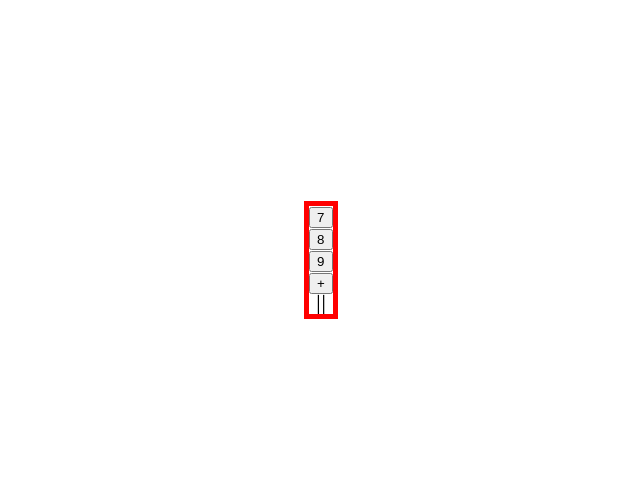
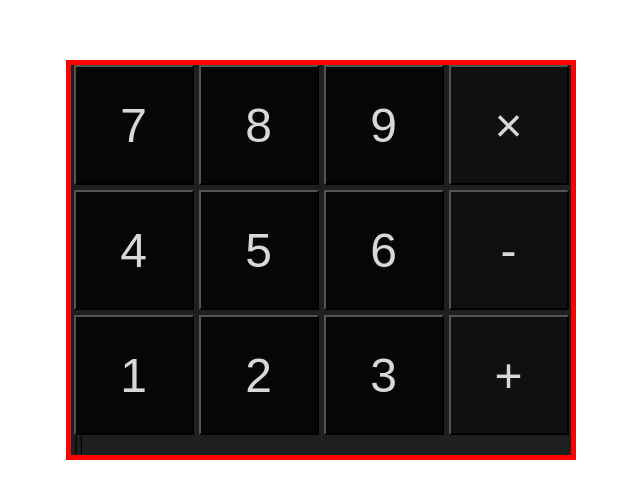
Before and after one commit to Lozerd/calculator_js, a React (Create React App) app: page / in a window 1280 px wide. Shown: the part 140-638 px from the top of the page, without its empty margins (319-959 px from the left). Built offline with nearby package versions, Linux system fonts and the light colour scheme.

Commit message:
done some work. Implemented most of the logic

```diff
--- a/package.json
+++ b/package.json
@@ -3,6 +3,7 @@
   "version": "0.1.0",
   "private": true,
   "dependencies": {
+    "@babel/eslint-parser": "^7.5.4",
     "@testing-library/jest-dom": "^5.16.5",
     "@testing-library/react": "^13.4.0",
     "@testing-library/user-event": "^13.5.0",
@@ -11,7 +12,6 @@
     "@types/react": "^18.0.21",
     "@types/react-dom": "^18.0.6",
     "babel-eslint": "^10.1.0",
-    "@babel/eslint-parser": "^7.5.4",
     "eslint": "8.22.0",
     "react": "^18.2.0",
     "react-dom": "^18.2.0",
--- a/src/App.tsx
+++ b/src/App.tsx
@@ -1,5 +1,7 @@
 import React from "react";
 import Calculator from "./components/Calculator";
+
+export const DEBUG = true;
 
 function App() {
     return <Calculator/>;
--- /dev/null
+++ b/src/common/constants.ts
@@ -0,0 +1 @@
+export const calculatorShadowOnHoverSpreadRadius = 200;  // Shadow circle radius
--- /dev/null
+++ b/src/common/enums.ts
@@ -0,0 +1,13 @@
+export enum ActionType {
+    EMPTY = "",
+    ADD = "+",
+    SUBTRACT = "-",
+    DIVIDE = "/",
+    MULTIPLY = "×",
+    DECIMAL = ".",
+    NUMBER = "number"
+}
+export enum MouseState {
+    MOVE = "mousemove",
+    LEAVE = "mouseleave"
+}
--- /dev/null
+++ b/src/common/types.ts
@@ -0,0 +1,33 @@
+import {ActionType, MouseState} from "./enums";
+
+export type ShadowHoverState = {
+    boxShadow: string,
+    mouseX: number,
+    mouseY: number
+}
+
+export type Action = {
+    type: ActionType
+    value: string
+}
+
+export type CalculatorState = {
+    firstOperand: number | string,
+    operator: ActionType,
+    secondOperand: number | string,
+}
+
+export type MousePosition = {
+    x: number,
+    y: number,
+    type: MouseState
+}
+
+export type CalculatorButtonsProps = {
+    onClickDispatcher: (obj: Action) => void
+}
+
+export type ButtonsRefCallback = {
+    button: HTMLButtonElement,
+    index: number
+}
--- /dev/null
+++ b/src/common/util.ts
@@ -0,0 +1,3 @@
+export function isNumber(number: unknown): boolean {
+    return !isNaN(Number(number));
+}
--- a/src/components/Calculator.tsx
+++ b/src/components/Calculator.tsx
@@ -1,29 +1,12 @@
 import "../css/Calculator.css";
-import React, {useEffect, useReducer, useState} from "react";
+import {MouseEvent, useEffect, useLayoutEffect, useMemo, useReducer, useRef, useState} from "react";
 import CalculatorInput from "./CalculatorInput";
-import CalculatorButton from "./CalculatorButton";
+import {Action, CalculatorState, MousePosition, ShadowHoverState} from "../common/types";
+import {ActionType, MouseState} from "../common/enums";
+import CalculatorButtons from "./CalculatorButtons";
+import {DEBUG} from "../App";
+import {calculatorShadowOnHoverSpreadRadius} from "../common/constants";
 
-
-enum ActionType {
-    EMPTY = "",
-    ADD = "+",
-    SUBSTRACT = "-",
-    DIVIDE = "/",
-    MULTIPLY = "*",
-    DECIMAL = ".",
-    NUMBER = "number"
-}
-
-type Action = {
-    type: ActionType
-    value: string
-}
-
-type CalculatorState = {
-    firstOperand: number | string,
-    operator: ActionType,
-    secondOperand: number | string,
-}
 
 function calculatorReducer(state: CalculatorState, action: Action): CalculatorState {
     function assign_proper_operand(): CalculatorState {
@@ -44,7 +27,7 @@ function calculatorReducer(state: CalculatorState, action: Action): CalculatorSt
         return assign_proper_operand();
     case ActionType.ADD:
         return assign_proper_operand();
-    case ActionType.SUBSTRACT:
+    case ActionType.SUBTRACT:
         return assign_proper_operand();
     case ActionType.DIVIDE:
         return assign_proper_operand();
@@ -59,31 +42,92 @@ function calculatorReducer(state: CalculatorState, action: Action): CalculatorSt
     }
 }
 
+function shadowHoverReducer(shadowHoverState: ShadowHoverState, action: MousePosition): ShadowHoverState {
+    const {x, y, type} = action;
+    switch (type) {
+    case MouseState.MOVE:
+        return {boxShadow: `0px 0px 78px ${calculatorShadowOnHoverSpreadRadius} rgba(43, 43, 43, 0.55)`, mouseX: x, mouseY: y};
+    case MouseState.LEAVE:
+        return {...shadowHoverState, boxShadow: "none"};
+    }
+}
+
+
 const Calculator = () => {
     const initialCalculatorState: CalculatorState = {firstOperand: "", operator: ActionType.EMPTY, secondOperand: ""};
-    const [state, dispatch] = useReducer(calculatorReducer, initialCalculatorState);
+    const shadowHoverInitialState: ShadowHoverState = {boxShadow: "none", mouseX: 0, mouseY: 0};
 
     const [displayedText, setDisplayedText] = useState("");
 
+    const [state, calculatorDispatch] = useReducer(calculatorReducer, initialCalculatorState);
+    const [shadowHoverState, shadowHoverDispatcher] = useReducer(shadowHoverReducer, shadowHoverInitialState);
+
+    const shadowWrapperRef = useRef<HTMLDivElement>(null);
+    const calculatorButtonsRef = useRef<HTMLDivElement>(null);
+
     useEffect(() => {
-        console.log();
         setDisplayedText(Object.values(state).join(" "));
     }, [state]);
 
-    const debug = true;
+    useEffect(() => {
+        if (calculatorButtonsRef.current !== null) {
+            calculatorButtonsRef.current.childNodes.forEach((button, index) => {
+                // [75, 75, 75]
+                // [41,41,41]
+                // linear-gradient(90deg, rgba(75,75,75,1) 0%, rgba(41,41,41,1) 100%)
+
+                // @ts-ignore
+                // button.style.border = "1px solid rgb(58, 58, 58)";
+                // console.log(1);
+
+                // @ts-ignore
+                // let {top, bottom, left, right} = button.getBoundingClientRect();
+                // let {mouseX, mouseY} = Object.assign(shadowHoverState);
+
+                // let boundingBoxMouseX = mouseX + calculatorShadowOnHoverSpreadRadius;
+                // let boundingBoxMouseY = mouseY + calculatorShadowOnHoverSpreadRadius;
+
+
+                // const tempStyle = "1px solid rgb(58, 58, 58)";
+
+                // if (mouseY + calculatorShadowOnHoverSpreadRadius >= bottom || mouseY - calculatorShadowOnHoverSpreadRadius <= bottom){
+                //     @ts-ignore
+                // button.style.borderBottom = tempStyle;
+                // }
+                // if (mouseY + calculatorShadowOnHoverSpreadRadius >= top || mouseY - calculatorShadowOnHoverSpreadRadius <= top) {
+                //     @ts-ignore
+                // button.style.borderTop = tempStyle;
+                // }
+                // if (mouseX + calculatorShadowOnHoverSpreadRadius >= left || mouseX - calculatorShadowOnHoverSpreadRadius <= left) {
+                //     @ts-ignore
+                // button.style.borderLeft = tempStyle;
+                // }
+                // if (mouseX + calculatorShadowOnHoverSpreadRadius >= right || mouseX - calculatorShadowOnHoverSpreadRadius <= right) {
+                //     @ts-ignore
+                // button.style.borderRight = tempStyle;
+                // }
+                //
+                // console.log(top, right, bottom, left, mouseX, mouseY);
+            });
+        }
+    }, [shadowHoverState.mouseX, shadowHoverState.mouseY]);
+
+    function mouseHandler(event: MouseEvent<HTMLDivElement>) {
+        if (shadowWrapperRef.current !== null) {
+            const {offsetLeft, offsetTop} = shadowWrapperRef.current;
+            shadowHoverDispatcher({x: event.nativeEvent.pageX - offsetLeft, y: event.nativeEvent.pageY - offsetTop, type: event.type as MouseState});
+        }
+    }
 
     return (
-        <div className="main">
-            <CalculatorInput text={displayedText}/>
-            <div className="buttons">
-                <div className="buttons__row">
-                    <CalculatorButton symbol={7} onClick={symbol => dispatch({type: ActionType.NUMBER, value: symbol.toString()})}/>
-                    <CalculatorButton symbol={8} onClick={symbol => dispatch({type: ActionType.NUMBER, value: symbol.toString()})}/>
-                    <CalculatorButton symbol={9} onClick={symbol => dispatch({type: ActionType.NUMBER, value: symbol.toString()})}/>
-                    <CalculatorButton symbol={ActionType.ADD} onClick={symbol => dispatch({type: ActionType.ADD, value: symbol.toString()})}/>
-                </div>
+        <div className="calculator">
+            <div ref={shadowWrapperRef} className="shadow__wrapper" onMouseMove={mouseHandler} onMouseLeave={mouseHandler}>
+                <div className="shadow__box" style={{...shadowHoverState}}></div>
+                <CalculatorInput text={displayedText}/>
+                <CalculatorButtons ref={calculatorButtonsRef} onClickDispatcher={obj => calculatorDispatch(obj)}/>
+
+                {DEBUG ? <span>{state.firstOperand}|{state.operator}|{state.secondOperand}</span> : null}
             </div>
-            {debug ? <span>{state.firstOperand}|{state.operator}|{state.secondOperand}</span> : null}
         </div>
     );
 };
--- a/src/components/CalculatorButton.tsx
+++ b/src/components/CalculatorButton.tsx
@@ -1,13 +1,20 @@
 import React from "react";
+import {isNumber} from "../common/util";
 
 interface CalculatorButtonProps {
     symbol: string | number,
-    onClick: (symbol: string | number) => void,
+    onClick: (symbol: string | number) => void
 }
 
+
 const CalculatorButton = ({symbol, onClick}: CalculatorButtonProps) => {
+    const className = [
+        "button",
+        isNumber(symbol) ? "number" : "action",
+    ].join(" ");
+
     return (
-        <button onClick={() => onClick(symbol)}>
+        <button className={className} onClick={() => onClick(symbol)}>
             <span>{symbol}</span>
         </button>
     );
--- /dev/null
+++ b/src/components/CalculatorButtons.tsx
@@ -0,0 +1,24 @@
+import React, {forwardRef, Ref} from "react";
+import CalculatorButton from "./CalculatorButton";
+import {ActionType} from "../common/enums";
+import {CalculatorButtonsProps} from "../common/types";
+
+
+const CalculatorButtons = forwardRef(({onClickDispatcher}: CalculatorButtonsProps, ref: Ref<HTMLDivElement>) => {
+    return <div ref={ref} className="buttons">
+        <CalculatorButton symbol={7} onClick={symbol => onClickDispatcher({type: ActionType.NUMBER, value: symbol.toString()})}/>
+        <CalculatorButton symbol={8} onClick={symbol => onClickDispatcher({type: ActionType.NUMBER, value: symbol.toString()})}/>
+        <CalculatorButton symbol={9} onClick={symbol => onClickDispatcher({type: ActionType.NUMBER, value: symbol.toString()})}/>
+        <CalculatorButton symbol={ActionType.MULTIPLY} onClick={symbol => onClickDispatcher({type: ActionType.MULTIPLY, value: symbol.toString()})}/>
+        <CalculatorButton symbol={4} onClick={symbol => onClickDispatcher({type: ActionType.NUMBER, value: symbol.toString()})}/>
+        <CalculatorButton symbol={5} onClick={symbol => onClickDispatcher({type: ActionType.NUMBER, value: symbol.toString()})}/>
+        <CalculatorButton symbol={6} onClick={symbol => onClickDispatcher({type: ActionType.NUMBER, value: symbol.toString()})}/>
+        <CalculatorButton symbol={ActionType.SUBTRACT} onClick={symbol => onClickDispatcher({type: ActionType.SUBTRACT, value: symbol.toString()})}/>
+        <CalculatorButton symbol={1} onClick={symbol => onClickDispatcher({type: ActionType.NUMBER, value: symbol.toString()})}/>
+        <CalculatorButton symbol={2} onClick={symbol => onClickDispatcher({type: ActionType.NUMBER, value: symbol.toString()})}/>
+        <CalculatorButton symbol={3} onClick={symbol => onClickDispatcher({type: ActionType.NUMBER, value: symbol.toString()})}/>
+        <CalculatorButton symbol={ActionType.ADD} onClick={symbol => onClickDispatcher({type: ActionType.ADD, value: symbol.toString()})}/>
+    </div>;
+});
+
+export default CalculatorButtons;
--- a/src/css/Calculator.css
+++ b/src/css/Calculator.css
@@ -1,12 +1,63 @@
-.main {
+:root {
+    --calc-width: 500px; /* Calculator width */
+    --calc-btn-col-count: 4; /* Specifies number of buttons in a row */
+    --calc-btn-width: 120px; /* Calculator button width */
+    /* Gap between Calculator buttons */
+    --calc-btn-gap: calc((var(--calc-width) - calc(var(--calc-btn-col-count) * var(--calc-btn-width))) / var(--calc-btn-col-count));
+
+    --calc-bg: rgb(31, 31,31);
+    --btn-number: rgb(6, 6, 6);
+    --btn-action: rgb(16,16,16);
+    --btn-text: rgb(216, 216, 216);
+}
+
+.calculator {
+    min-width: var(--calc-width);
+
     display: flex;
     flex-flow: column wrap;
     justify-content: center;
     align-items: center;
 
-    /*margin: 100px;*/
-
     width: min-content;
 
     border: 5px solid red;
+
+    background: var(--calc-bg);
 }
+
+.shadow__wrapper {
+    z-index: 1000;
+    background: transparent;
+    overflow: hidden;
+    position: relative;
+}
+
+.shadow__box {
+    z-index: 0;
+    position: absolute;
+}
+
+.calculator .buttons {
+    display: grid;
+    grid-template-columns: repeat(var(--calc-btn-col-count), 1fr);
+    grid-gap: var(--calc-btn-gap);
+}
+
+
+.calculator .button {
+    min-width: var(--calc-btn-width);
+    font-size: calc(var(--calc-btn-width) / 10 * var(--calc-btn-col-count));
+    aspect-ratio: 1;
+    color: var(--btn-text);
+
+    z-index: 100;
+}
+
+.calculator .button.number {
+    background: var(--btn-number);
+}
+
+.calculator .button.action {
+    background: var(--btn-action);
+}
--- a/tsconfig.json
+++ b/tsconfig.json
@@ -18,7 +18,8 @@
     "resolveJsonModule": true,
     "isolatedModules": true,
     "noEmit": true,
-    "jsx": "react-jsx"
+    "jsx": "react-jsx",
+    "types": ["node"]
   },
   "include": [
     "src"
```
Also changed, not shown: .eslintrc.json, 1 other file (tests, documents, lock files or other folders).
